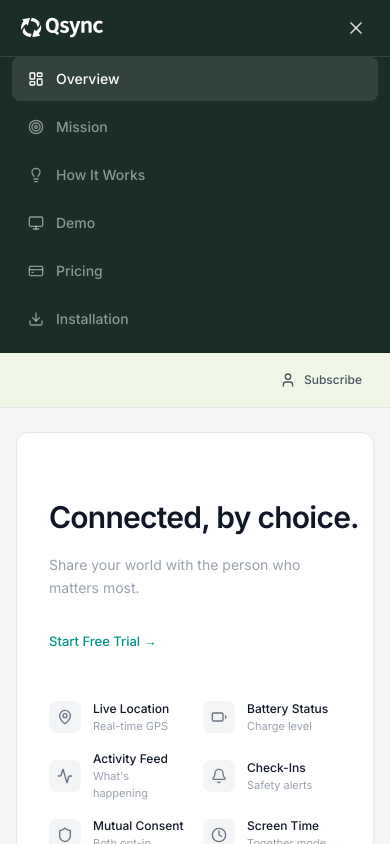
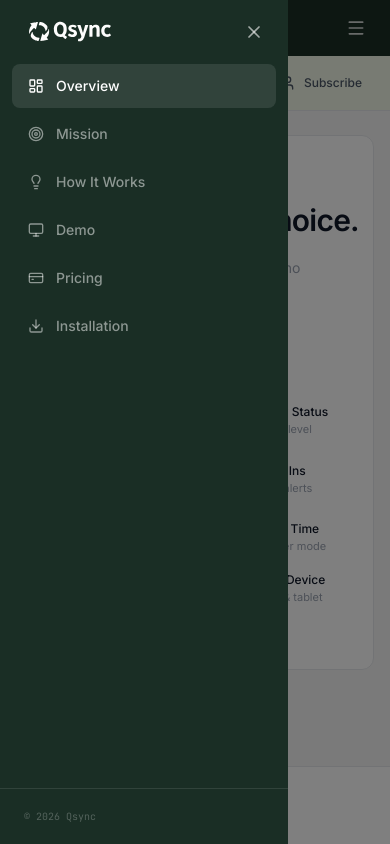
Before and after one commit to Qroid/Qsync, a React (Vite) app: page / in a window 390 px wide. Both pictures are taken after a click on the button "Menu". Shown: the top 844 px of the page. Built offline with nearby package versions, Linux system fonts and the light colour scheme; no server answers.

Commit message:
Add side drawer menu and sticky footer for mobile

```diff
--- a/src/components/landing/MobileNav.jsx
+++ b/src/components/landing/MobileNav.jsx
@@ -14,18 +14,37 @@
   const [open, setOpen] = useState(false)
 
   return (
-    <header className="lg:hidden sticky top-0 z-50">
-      {/* Top bar - dark teal like desktop sidebar */}
-      <div className="bg-[#1a2e25] flex items-center justify-between px-4 h-14">
+    <>
+      {/* Top bar */}
+      <header className="lg:hidden sticky top-0 z-50 bg-[#1a2e25] flex items-center justify-between px-4 h-14">
         <img src="/logo/icon.svg" alt="Qsync" className="h-6" />
-        <button onClick={() => setOpen(!open)} className="p-2 text-white/80" aria-label="Menu">
-          {open ? <X className="w-5 h-5" /> : <Menu className="w-5 h-5" />}
+        <button onClick={() => setOpen(true)} className="p-2 text-white/80" aria-label="Menu">
+          <Menu className="w-5 h-5" />
         </button>
-      </div>
+      </header>
 
-      {/* Dropdown menu */}
+      {/* Overlay */}
       {open && (
-        <nav className="bg-[#1a2e25] border-t border-white/10 px-3 pb-3 space-y-1">
+        <div
+          className="lg:hidden fixed inset-0 bg-black/50 z-50"
+          onClick={() => setOpen(false)}
+        />
+      )}
+
+      {/* Side drawer */}
+      <nav
+        className={`lg:hidden fixed top-0 left-0 h-full w-72 bg-[#1a2e25] z-50 transform transition-transform duration-300 ${
+          open ? 'translate-x-0' : '-translate-x-full'
+        }`}
+      >
+        <div className="flex items-center justify-between px-6 py-5">
+          <img src="/logo/icon.svg" alt="Qsync" className="h-6" />
+          <button onClick={() => setOpen(false)} className="text-white/60 hover:text-white">
+            <X className="w-5 h-5" />
+          </button>
+        </div>
+
+        <nav className="px-3 pb-6 space-y-1">
           {sections.map((s) => {
             const Icon = s.icon
             return (
@@ -44,7 +63,11 @@
             )
           })}
         </nav>
-      )}
-    </header>
+
+        <div className="absolute bottom-0 left-0 right-0 px-6 py-5 border-t border-white/10">
+          <div className="text-[10px] text-white/25 font-mono">&copy; 2026 Qsync</div>
+        </div>
+      </nav>
+    </>
   )
 }
--- a/src/components/landing/SiteFooter.jsx
+++ b/src/components/landing/SiteFooter.jsx
@@ -2,7 +2,7 @@
 
 export function SiteFooter() {
   return (
-    <footer className="px-4 sm:px-8 lg:px-12 py-4 border-t border-gray-200 bg-white">
+    <footer className="px-4 sm:px-8 lg:px-12 py-4 border-t border-gray-200 bg-white mt-auto">
       {/* Mobile: stacked layout */}
       <div className="lg:hidden flex flex-col items-center gap-3">
         <span className="text-[11px] text-gray-400">&copy; 2026 Qsync</span>
--- a/src/pages/Home.jsx
+++ b/src/pages/Home.jsx
@@ -24,9 +24,9 @@
   const ActiveSection = sections[active]
 
   return (
-    <div className="min-h-screen bg-[#f5f5f5]">
+    <div className="min-h-screen bg-[#f5f5f5] flex flex-col">
       {/* Mobile Layout */}
-      <div className="lg:hidden min-h-screen flex flex-col">
+      <div className="lg:hidden flex flex-col min-h-screen">
         <MobileNav active={active} onNavigate={setActive} />
         <SiteHeader onNavigate={setActive} />
         <main className="flex-1 px-4 py-6">
--- a/src/pages/Layout.jsx
+++ b/src/pages/Layout.jsx
@@ -21,9 +21,9 @@
   const currentActive = getActiveFromPath()
 
   return (
-    <div className="min-h-screen bg-[#f5f5f5]">
+    <div className="min-h-screen bg-[#f5f5f5] flex flex-col">
       {/* Mobile Layout */}
-      <div className="lg:hidden min-h-screen flex flex-col">
+      <div className="lg:hidden flex flex-col min-h-screen">
         <MobileNav active={currentActive} onNavigate={setActive} />
         <SiteHeader onNavigate={setActive} />
         <main className="flex-1 px-4 py-6">
```
